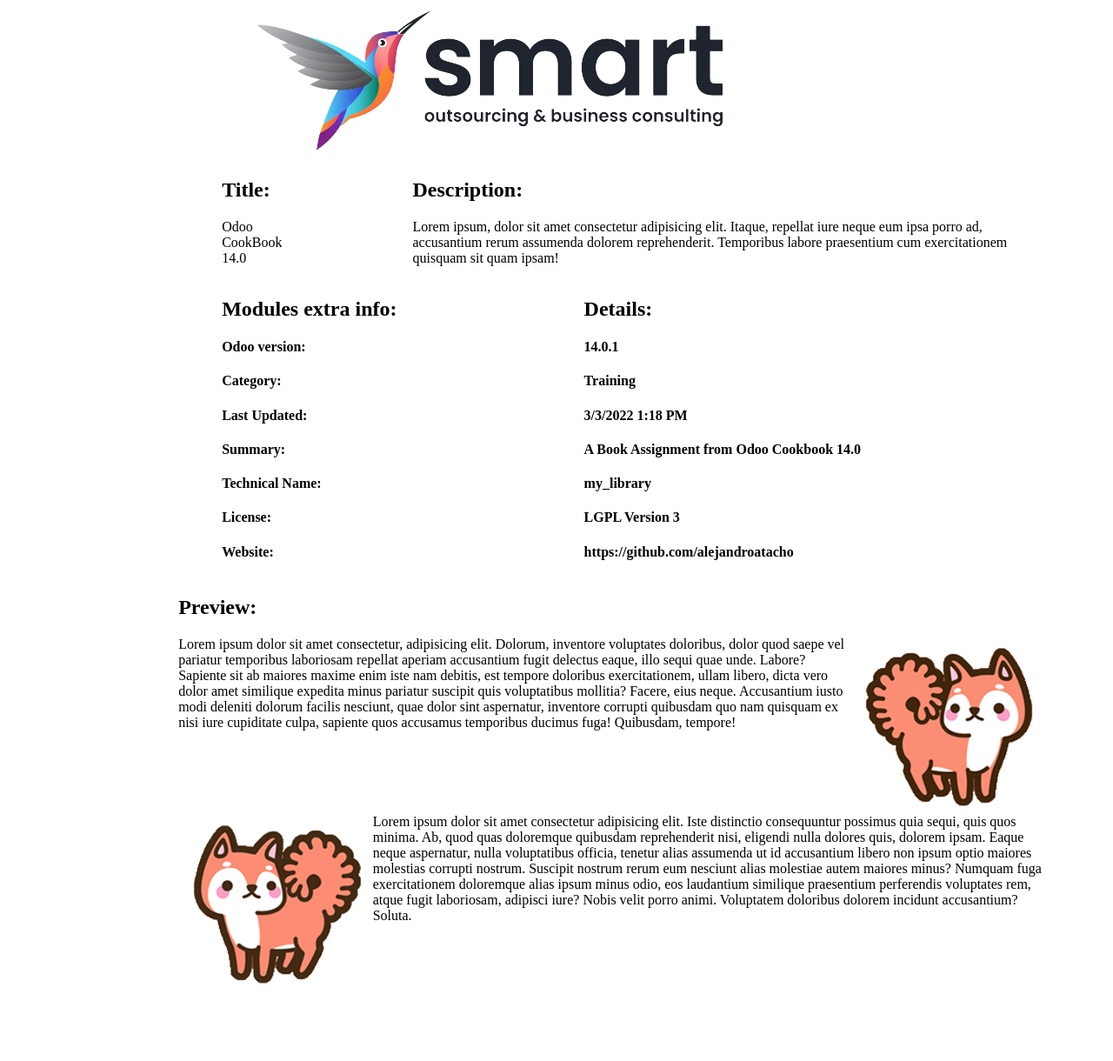
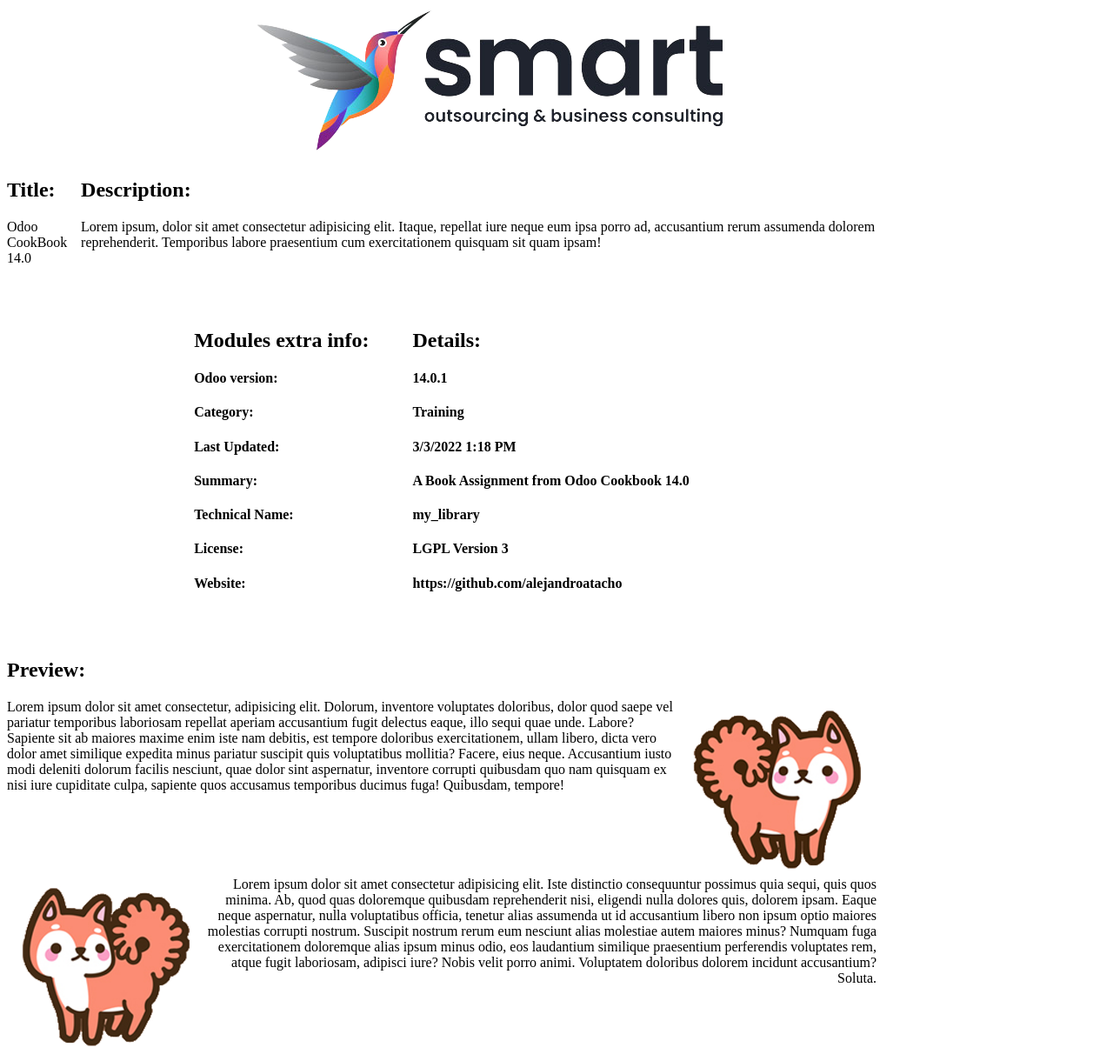
Before and after one commit to Hinamizawa-Odoo-Graveyard/odoo_app_template, a plain HTML site: page index.html in a window 1280 px wide. Shown: the part 5-1225 px from the top of the page at 87% size. Before the commit the page ends 1153 px from the top, so only its background shows below. Drawn offline with Linux system fonts and the light colour scheme.

Commit message:
Update index.html

```diff
--- a/index.html
+++ b/index.html
@@ -22,14 +22,13 @@
           height: auto;
           text-align: left;
           justify-content: center;
-          margin-left: 15.6%;
         "
       >
-        <div style="margin-left: 5%; margin-right: auto">
+        <div>
           <h2>Title:</h2>
           <p>Odoo CookBook 14.0</p>
         </div>
-        <div style="margin-left: 15%; margin-right: auto">
+        <div>
           <h2>Description:</h2>
           <p>
             Lorem ipsum, dolor sit amet consectetur adipisicing elit. Itaque,
@@ -40,7 +39,8 @@
         </div>
       </div>
     </div>
-
+    <br />
+    <br />
     <div
       id="parent-info"
       style="
@@ -49,10 +49,9 @@
         height: auto;
         text-align: left;
         justify-content: center;
-        margin-left: 15.6%;
       "
     >
-      <div id="module-info" style="margin-left: 5%; margin-right: auto">
+      <div id="module-info">
         <h2>Modules extra info:</h2>
         <h4>Odoo version:</h4>
         <h4>Category:</h4>
@@ -62,7 +61,7 @@
         <h4>License:</h4>
         <h4>Website:</h4>
       </div>
-      <div id="module-answer" style="margin-left: 0; margin-right: auto">
+      <div id="module-answer" style="margin-left: 50px">
         <h2>Details:</h2>
         <h4>14.0.1</h4>
         <h4>Training</h4>
@@ -73,9 +72,9 @@
         <h4>https://github.com/alejandroatacho</h4>
       </div>
     </div>
-    <h2 style="margin-left: 15.6%; text-align: left; justify-content: center">
-      Preview:
-    </h2>
+    <br />
+    <br />
+    <h2 style="text-align: left; justify-content: center">Preview:</h2>
     <div
       id="preview-info"
       style="
@@ -84,7 +83,6 @@
         height: auto;
         text-align: left;
         justify-content: center;
-        margin-left: 15.6%;
       "
     >
       <div style="text-align: left">
@@ -99,6 +97,8 @@
         quibusdam quo nam quisquam ex nisi iure cupiditate culpa, sapiente quos
         accusamus temporibus ducimus fuga! Quibusdam, tempore!
       </div>
+      <br />
+      <br />
       <div>
         <img src="views/image0.png" style="height: 200px; width: auto" />
       </div>
@@ -109,15 +109,15 @@
         display: flex;
         width: 1000px;
         height: auto;
-        text-align: left;
         justify-content: center;
-        margin-left: 15.6%;
       "
     >
       <div>
         <img src="views/image1.png" style="height: 200px; width: auto" />
       </div>
-      <div style="text-align: left">
+      <br />
+      <br />
+      <div style="text-align: right">
         Lorem ipsum dolor sit amet consectetur adipisicing elit. Iste distinctio
         consequuntur possimus quia sequi, quis quos minima. Ab, quod quas
         doloremque quibusdam reprehenderit nisi, eligendi nulla dolores quis,
```
